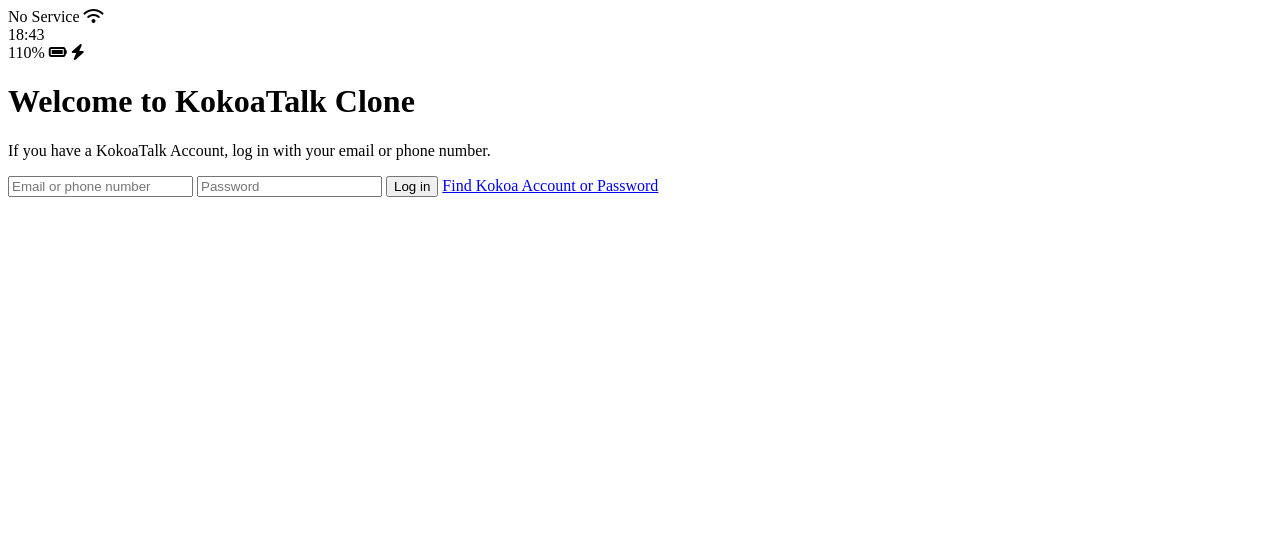
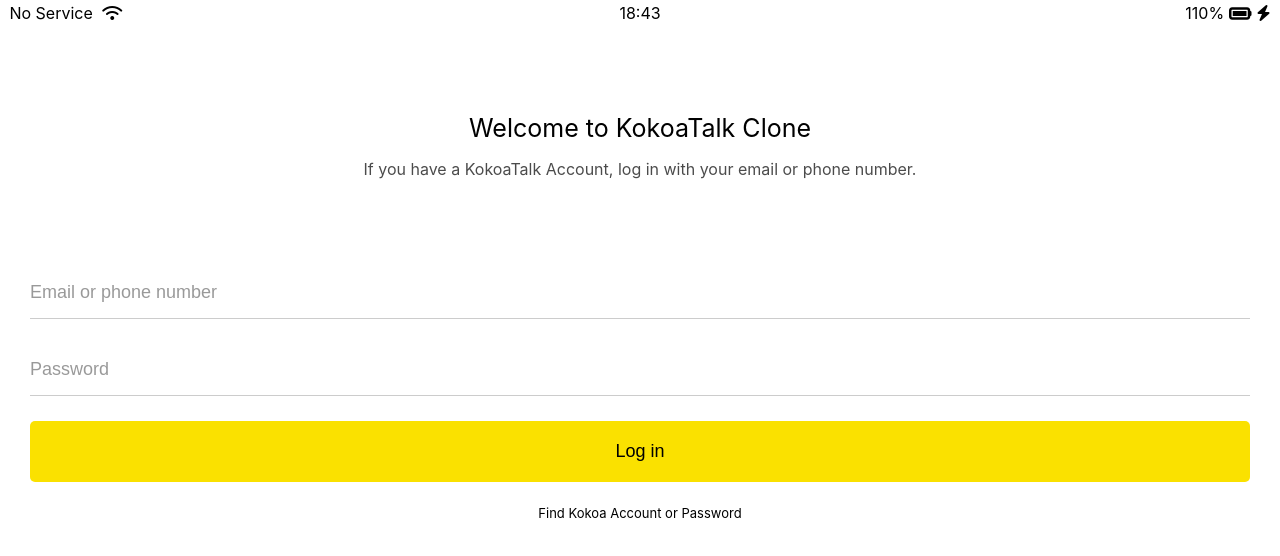
Before and after one commit to chamin966/kokoa-clone-2020, a plain HTML site: page index.html in a window 1280 px wide. Drawn offline with Linux system fonts and the light colour scheme.

Commit message:
completed login screen

```diff
--- /dev/null
+++ b/css/login.css
@@ -0,0 +1,57 @@
+.welcome-header {
+  margin: 90px 0px;
+  text-align: center;
+  display: flex;
+  flex-direction: column;
+  align-items: center;
+}
+
+.welcome-header__title {
+  margin-bottom: 20px;
+  font-size: 25px;
+}
+
+.welcome-header__text {
+  width: 60%;
+  opacity: 0.7;
+}
+
+#login-form {
+  display: flex;
+  flex-direction: column;
+  margin: 0px 30px;
+}
+
+#login-form input {
+  border: none;
+  padding: 15px 0px;
+  font-size: 18px;
+  margin-bottom: 25px;
+}
+
+#login-form input:not([type="submit"]) {
+  border-bottom: 1px solid rgba(0, 0, 0, 0.2);
+  transition: border-color 0.3s ease-in-out;
+}
+
+#login-form input::placeholder {
+  color: rgba(0, 0, 0, 0.4);
+}
+
+#login-form input:focus {
+  border-color: var(--yellow);
+}
+
+#login-form input[type="submit"] {
+  background-color: var(--yellow);
+  cursor: pointer;
+  padding: 20px 0px;
+  border-radius: 5px;
+}
+
+#login-form a {
+  text-align: center;
+  text-decoration: none;
+  color: inherit;
+  font-size: 13px;
+}
--- /dev/null
+++ b/css/reset.css
@@ -0,0 +1,132 @@
+/* http://meyerweb.com/eric/tools/css/reset/
+   v2.0 | 20110126
+   License: none (public domain)
+*/
+
+html,
+body,
+div,
+span,
+applet,
+object,
+iframe,
+h1,
+h2,
+h3,
+h4,
+h5,
+h6,
+p,
+blockquote,
+pre,
+a,
+abbr,
+acronym,
+address,
+big,
+cite,
+code,
+del,
+dfn,
+em,
+img,
+ins,
+kbd,
+q,
+s,
+samp,
+small,
+strike,
+strong,
+sub,
+sup,
+tt,
+var,
+b,
+u,
+i,
+center,
+dl,
+dt,
+dd,
+ol,
+ul,
+li,
+fieldset,
+form,
+label,
+legend,
+table,
+caption,
+tbody,
+tfoot,
+thead,
+tr,
+th,
+td,
+article,
+aside,
+canvas,
+details,
+embed,
+figure,
+figcaption,
+footer,
+header,
+hgroup,
+menu,
+nav,
+output,
+ruby,
+section,
+summary,
+time,
+mark,
+audio,
+video {
+  margin: 0;
+  padding: 0;
+  border: 0;
+  font-size: 100%;
+  font: inherit;
+  vertical-align: baseline;
+}
+/* HTML5 display-role reset for older browsers */
+article,
+aside,
+details,
+figcaption,
+figure,
+footer,
+header,
+hgroup,
+menu,
+nav,
+section {
+  display: block;
+}
+body {
+  line-height: 1;
+}
+ol,
+ul {
+  list-style: none;
+}
+blockquote,
+q {
+  quotes: none;
+}
+blockquote:before,
+blockquote:after,
+q:before,
+q:after {
+  content: "";
+  content: none;
+}
+table {
+  border-collapse: collapse;
+  border-spacing: 0;
+}
+#login-form input:focus {
+  outline: none;
+}
--- /dev/null
+++ b/css/status-bar.css
@@ -0,0 +1,28 @@
+.status-bar {
+  display: flex;
+  justify-content: center;
+  padding: 5px 3px;
+}
+
+.status-bar__column {
+  width: 33%;
+}
+
+.status-bar__column:nth-child(2) {
+  display: flex;
+  justify-content: center;
+}
+
+.status-bar__column:last-child {
+  display: flex;
+  justify-content: flex-end;
+  align-items: center;
+}
+
+.status-bar__column .fa-battery-full {
+  margin: 0px 5px;
+}
+
+.status-bar__column:first-child span {
+  margin-right: 5px;
+}
--- a/css/styles.css
+++ b/css/styles.css
@@ -1,32 +1,9 @@
+@import "reset.css";
+@import "status-bar.css";
+@import "variables.css";
+@import "login.css";
+
 body {
   font-family: -apple-system, BlinkMacSystemFont, "Segoe UI", Roboto, Oxygen,
     Ubuntu, Cantarell, "Open Sans", "Helvetica Neue", sans-serif;
 }
-
-.status-bar {
-  display: flex;
-  justify-content: center;
-}
-
-.status-bar__column {
-  width: 33%;
-}
-
-.status-bar__column:nth-child(2) {
-  display: flex;
-  justify-content: center;
-}
-
-.status-bar__column:last-child {
-  display: flex;
-  justify-content: flex-end;
-  align-items: center;
-}
-
-.status-bar__column .fa-battery-full {
-  margin: 0px 5px;
-}
-
-.status-bar__column:first-child span {
-  margin-right: 5px;
-}
--- /dev/null
+++ b/css/variables.css
@@ -0,0 +1,3 @@
+:root {
+  --yellow: #fae100;
+}
--- a/index.html
+++ b/index.html
@@ -1,13 +1,14 @@
 <!DOCTYPE html>
 <html lang="en">
   <head>
+    <link rel="stylesheet" href="css/styles.css" />
     <meta charset="UTF-8" />
     <meta http-equiv="X-UA-Compatible" content="IE=edge" />
     <meta name="viewport" content="width=device-width, initial-scale=1.0" />
     <title>Welcome to kokoa Talk Clone</title>
   </head>
   <body>
-    <div id="status-bar">
+    <div class="status-bar">
       <div class="status-bar__column">
         <span>No Service</span>
         <i class="fas fa-wifi"></i>
@@ -17,7 +18,7 @@
       </div>
       <div class="status-bar__column">
         <span>110%</span>
-        <i class="fas fa-battery-full"></i>
+        <i class="fas fa-battery-full fa-lg"></i>
         <i class="fas fa-bolt"></i>
       </div>
     </div>
@@ -27,9 +28,9 @@
         If you have a KokoaTalk Account, log in with your email or phone number.
       </p>
     </header>
-    <form id="login-form">
-      <input type="text" placeholder="Email or phone number" />
-      <input type="password" placeholder="Password" />
+    <form action="frirends.html" method="get" id="login-form">
+      <input name="username" type="text" placeholder="Email or phone number" />
+      <input name="password" type="password" placeholder="Password" />
       <input type="submit" value="Log in" />
       <a href="#">Find Kokoa Account or Password</a>
     </form>
```
Also changed, not shown: frirends.html (added, +1 -0 lines), 1 other file.
